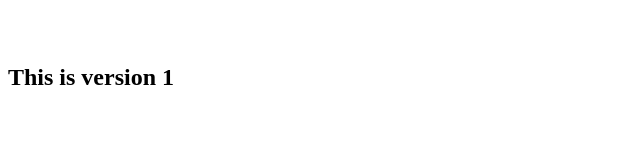
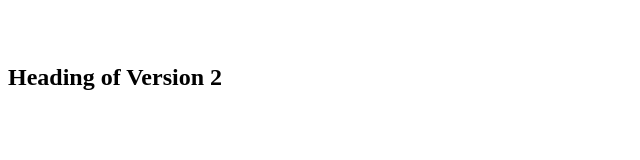
Before and after one commit to abhijit-sharnangat/first-repo, a plain HTML site: page index.html in a window 1280 px wide. Shown: the whole page, without its empty margins (0-640 px from the left). Drawn offline with Linux system fonts and the light colour scheme.

Commit message:
Header is changed in Version 2

```diff
--- a/index.html
+++ b/index.html
@@ -8,7 +8,7 @@
 <body>
     <br>
     <br>
-    <H2>This is version 1</H2>
+    <H2>Heading of Version 2</H2>
     <br>
     <br>
 </body>
```
